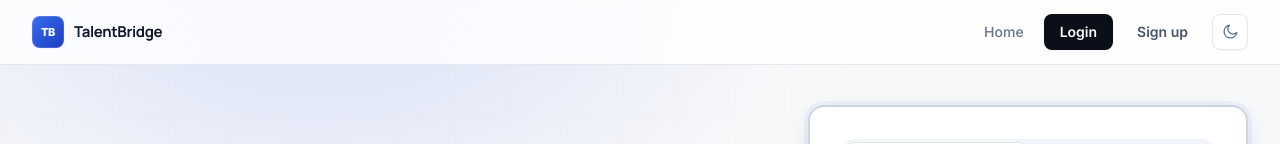
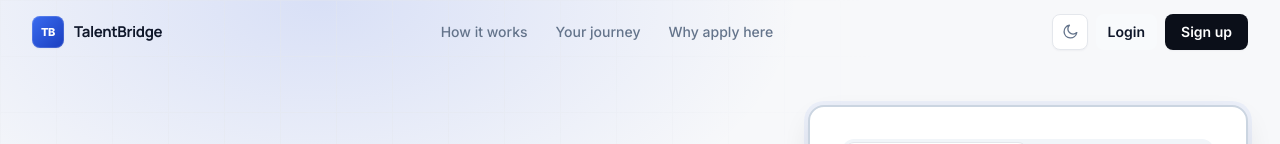
Before and after one commit to KasundiRanaweera/Application_Tracking_System-Frontend, a React (Vite) app: page /login in a window 1280 px wide. Shown: the top 144 px of the page. Built offline with nearby package versions, Linux system fonts and the light colour scheme; no server answers.

Commit message:
Auth pages: match nav bar to landing page design

```diff
--- a/src/components/layout/AuthShell.jsx
+++ b/src/components/layout/AuthShell.jsx
@@ -1,3 +1,4 @@
+import { useEffect, useState } from 'react'
 import { Link, useLocation } from 'react-router-dom'
 import Logo from '../ui/Logo'
 import ThemeToggle from '../ui/ThemeToggle'
@@ -12,8 +13,23 @@ const AUTH_LINKS = [
   { to: '/register', label: 'Sign up' },
 ]
 
+// Same section links as the landing page nav
+const NAV_LINKS = [
+  { href: '/#how-it-works', label: 'How it works' },
+  { href: '/#pipeline',     label: 'Your journey' },
+  { href: '/#features',     label: 'Why apply here' },
+]
+
 export default function AuthShell({ eyebrow, title, highlight, description, visual, children }) {
   const { pathname } = useLocation()
+  const [scrolled, setScrolled] = useState(false)
+
+  useEffect(() => {
+    const onScroll = () => setScrolled(window.scrollY > 8)
+    onScroll()
+    window.addEventListener('scroll', onScroll, { passive: true })
+    return () => window.removeEventListener('scroll', onScroll)
+  }, [])
 
   return (
     <div className="relative min-h-screen bg-canvas text-fg overflow-x-clip flex flex-col">
@@ -25,33 +41,43 @@ export default function AuthShell({ eyebrow, title, highlight, description, visu
         bg-[size:56px_56px] opacity-50
         [mask-image:radial-gradient(55%_60%_at_25%_10%,black,transparent_80%)]" />
 
-      {/* Nav bar */}
-      <header className="relative z-20 sticky top-0 border-b border-line bg-surface/80 backdrop-blur-xl backdrop-saturate-150">
-        <nav className="max-w-7xl w-full mx-auto px-4 sm:px-6 lg:px-8 h-16 flex items-center justify-between gap-4"
+      {/* Nav bar: same design as the landing page nav */}
+      <header className={[
+        'sticky top-0 z-50 transition-[background-color,border-color,box-shadow] duration-200',
+        scrolled
+          ? 'bg-surface/80 backdrop-blur-xl backdrop-saturate-150 border-b border-line'
+          : 'bg-transparent border-b border-transparent',
+      ].join(' ')}>
+        <nav className="max-w-7xl mx-auto px-4 sm:px-6 lg:px-8 h-16 flex items-center justify-between gap-4"
           aria-label="Main">
           <Logo />
-          <div className="flex items-center gap-1 sm:gap-2">
-            <Link to="/"
-              className="hidden sm:inline-flex h-9 px-3 items-center rounded-lg text-sm font-medium
-                text-fg-subtle hover:text-fg hover:bg-subtle">
-              Home
+
+          <div className="hidden md:flex items-center gap-1">
+            {NAV_LINKS.map(l => (
+              <a key={l.href} href={l.href}
+                className="px-3 h-9 inline-flex items-center rounded-lg text-sm font-medium
+                  text-fg-subtle hover:text-fg hover:bg-subtle">
+                {l.label}
+              </a>
+            ))}
+          </div>
+
+          <div className="flex items-center gap-2">
+            <ThemeToggle />
+            <Link to="/login"
+              aria-current={pathname === '/login' ? 'page' : undefined}
+              className={[
+                'inline-flex h-9 px-3 items-center rounded-lg text-sm font-semibold hover:bg-subtle',
+                pathname === '/login' ? 'text-fg bg-subtle' : 'text-fg-muted hover:text-fg',
+              ].join(' ')}>
+              Login
             </Link>
-            {AUTH_LINKS.map(link => {
-              const active = pathname === link.to
-              return (
-                <Link key={link.to} to={link.to}
-                  aria-current={active ? 'page' : undefined}
-                  className={[
-                    'inline-flex h-9 px-4 items-center rounded-lg text-sm font-semibold transition-colors',
-                    active
-                      ? 'bg-ink text-on-ink shadow-xs'
-                      : 'text-fg-muted hover:text-fg hover:bg-subtle',
-                  ].join(' ')}>
-                  {link.label}
-                </Link>
-              )
-            })}
-            <ThemeToggle />
+            <Link to="/register"
+              aria-current={pathname === '/register' ? 'page' : undefined}
+              className="inline-flex h-9 px-4 items-center rounded-lg text-sm font-semibold
+                bg-ink text-on-ink hover:bg-ink-hover shadow-xs">
+              Sign up
+            </Link>
           </div>
         </nav>
       </header>
```
